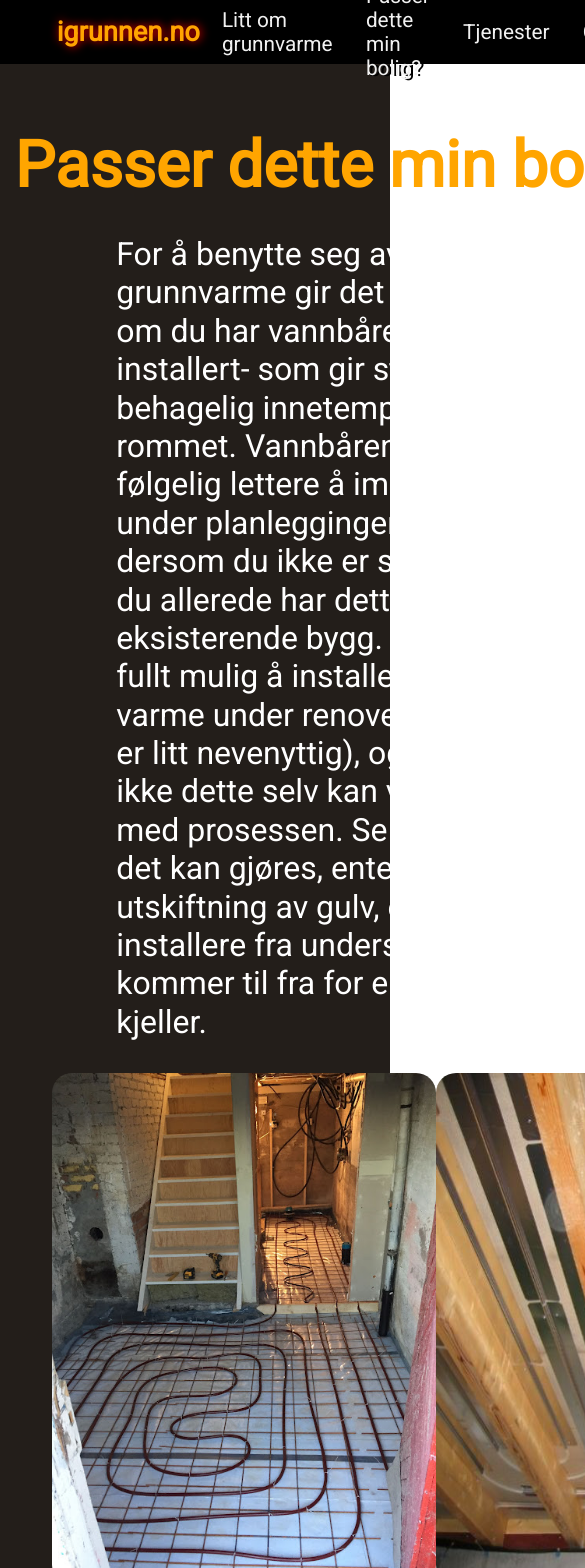
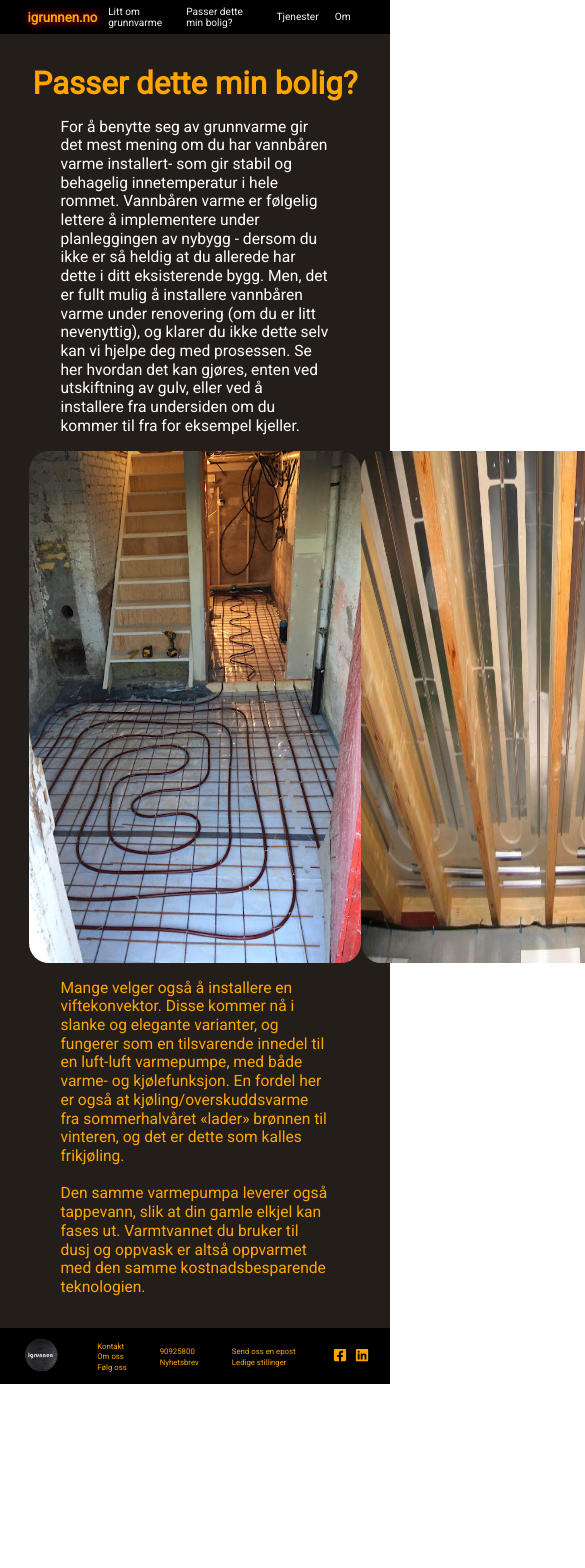
Before and after one commit to joar1/igrunn, a React (Create React App) app: page /tilgjenglig in a window 390 px wide. Shown: the top 1568 px of the page, 585 px wide, since content can reach past the window. After the commit the page ends 1384 px from the top, so only its background shows below. Built offline with nearby package versions, Linux system fonts and the light colour scheme.

Commit message:
responsive design first try

```diff
--- a/src/components/ContactForm.jsx
+++ b/src/components/ContactForm.jsx
@@ -98,17 +98,16 @@ const ContactContainer = styled.div`
 	color: white;
 	width: 100%;
 	margin: 0 auto;
-	display: grid;
-	grid-template-columns: 1fr;
 `;
 
 const StyledContactForm = styled.div`
 	width: 50%;
 	margin: 0 auto;
-	padding: 3em 0;
+	padding: 3em 0 2em 0;
 	h2 {
 		font-weight: bold;
 		font-size: 5em;
+		font-size: 4vw;
 		text-align: center;
 		text-decoration: underline;
 		text-underline-offset: 0.3em;
--- a/src/components/Footer.jsx
+++ b/src/components/Footer.jsx
@@ -51,6 +51,9 @@ const FooterContainer = styled.div`
 	justify-content: space-around;
 	font-size: 1.3em;
 	background: black;
+	@media (max-width: 768px) {
+		font-size: 2vw;
+	}
 `;
 
 const FooterLogo = styled.div`
@@ -69,7 +72,6 @@ const FooterDiv = styled.div`
 	align-items: left;
 	justify-content: center;
 	color: orange;
-	text-shadow: red 1px 0 10px;
 	p {
 		margin-top: 0.2em;
 	}
--- a/src/components/Navbar.jsx
+++ b/src/components/Navbar.jsx
@@ -26,11 +26,13 @@ const NavContainer = styled.div`
 	display: flex;
 	align-items: center;
 	justify-content: space-between;
-	width: 100%;
+	max-width: 100%;
 	height: 4vh;
 	padding: 2em 0;
-	text-shadow: 3.2px 1.1px black;
 	background: black;
+	@media (max-width: 768px) {
+		font-size: 2vw;
+	}
 `;
 
 const NavLogo = styled.div`
@@ -64,10 +66,4 @@ const StyledLink = styled(Link)`
 		color: orange;
 		text-shadow: red 1px 0 10px;
 	}
-	&:active {
-		text-decoration: underline;
-		text-underline-offset: 0.6em;
-		color: orange;
-		text-shadow: red 1px 0 10px;
-	}
 `;
--- a/src/pages/About.jsx
+++ b/src/pages/About.jsx
@@ -44,6 +44,12 @@ const AboutWrapper = styled.div`
 	line-height: 1.3;
 	background: #231e1a;
 	color: white;
+	@media (max-width: 768px) {
+		display: grid;
+		grid-template-columns: 1fr;
+		font-size: 2vw;
+		max-width: 100%;
+	}
 `;
 
 const AboutContainer = styled.div`
--- a/src/pages/Availability.jsx
+++ b/src/pages/Availability.jsx
@@ -46,11 +46,15 @@ function Availability() {
 export default Availability;
 
 const AvailabilityContainer = styled.div`
-	display: grid;
 	margin: 0 auto;
 	background: #231e1a;
 	color: white;
-	grid-template-columns: 1fr;
+	@media (max-width: 768px) {
+		display: grid;
+		grid-template-columns: 1fr;
+		font-size: 2vw;
+		max-width: 100%;
+	}
 `;
 
 const HeaderH1 = styled.h1`
@@ -87,9 +91,14 @@ const ImageContainer = styled.div`
 	margin: 0 auto;
 	width: 85%;
 	img {
-		max-width: 100%;
 		height: 512px;
 		width: 560px;
 		border-radius: 20px;
+		@media (max-width: 768px) {
+			display: grid;
+			grid-template-columns: 1fr;
+			font-size: 2vw;
+			max-width: 100%;
+		}
 	}
 `;
--- a/src/pages/BasicHeating.jsx
+++ b/src/pages/BasicHeating.jsx
@@ -66,10 +66,12 @@ function BasicHeating() {
 export default BasicHeating;
 
 const HeatingContainer = styled.div`
-	display: grid;
 	background: #231e1a;
 	color: white;
-	grid-template-columns: 1fr;
+	@media (max-width: 768px) {
+		font-size: 2vw;
+		max-width: 100%;
+	}
 `;
 
 // LEFT SECTION
@@ -90,6 +92,14 @@ const LeftSection = styled.div`
 		width: 560px;
 		border-radius: 20px;
 	}
+	@media (max-width: 768px) {
+		display: flex;
+		flex-direction: column;
+		font-size: 2vh;
+		max-width: 100%;
+		margin: 0;
+		padding: 0;
+	}
 `;
 
 const ParagraphBelowLeftSection = styled.p`
@@ -100,6 +110,11 @@ const ParagraphBelowLeftSection = styled.p`
 	font-size: 2em;
 	color: orange;
 	text-align: left;
+	@media (max-width: 768px) {
+		font-size: 3vh;
+		max-width: 100%;
+		padding: 1em 2em;
+	}
 `;
 
 // RIGHT SECTION
@@ -113,12 +128,18 @@ const RightSection = styled.div`
 		padding-right: 3em;
 		line-height: 1.4;
 		font-size: 1.8em;
-		text-align: left;
+		font-size: 3vh;
 	}
 	img {
 		height: 512px;
 		width: 560px;
 		border-radius: 20px;
+	}
+	@media (max-width: 768px) {
+		display: flex;
+		flex-direction: column;
+		font-size: 3vh;
+		max-width: 100%;
 	}
 `;
 
@@ -129,6 +150,11 @@ const ParagraphBelowRightSection = styled.p`
 	line-height: 1.4;
 	font-size: 2em;
 	text-align: left;
+	@media (max-width: 768px) {
+		font-size: 3vh;
+		max-width: 100%;
+		padding: 1em 2em;
+	}
 `;
 
 const ParagraphBelowRightSectionOrange = styled.p`
@@ -139,18 +165,26 @@ const ParagraphBelowRightSectionOrange = styled.p`
 	font-size: 2em;
 	color: orange;
 	text-align: left;
+	@media (max-width: 768px) {
+		font-size: 3vh;
+		max-width: 100%;
+		padding: 1em 2em;
+	}
 `;
 
 const ImageContainer = styled.div`
 	display: flex;
 	align-items: center;
 	justify-content: space-evenly;
-	margin: 5em auto;
+	margin: 0 auto 2em auto;
 	width: 85%;
 	img {
-		max-width: 100%;
 		height: 512px;
 		width: 560px;
 		border-radius: 20px;
 	}
+	@media (max-width: 768px) {
+		display: grid;
+		grid-template-columns: 1fr;
+	}
 `;
--- a/src/pages/Home.jsx
+++ b/src/pages/Home.jsx
@@ -83,6 +83,10 @@ export default Home;
 // HOME-STYLING
 const HomeContainer = styled.div`
 	background: #121212;
+	max-width: 100%;
+	@media (max-width: 768px) {
+		flex-direction: column;
+	}
 `;
 
 const HeroSection = styled.div`
@@ -102,7 +106,8 @@ const HeroSection = styled.div`
 `;
 
 const HeaderIgrunn = styled.h1`
-	font-size: 5.5em;
+	font-size: 5em;
+	font-size: 4vw;
 	font-weight: bolder;
 	text-align: left;
 	margin: 0 auto;
@@ -124,6 +129,10 @@ const StyledH2Wrapper = styled.div`
 	background: #121212;
 	color: white;
 	width: 100;
+	@media (max-width: 768px) {
+		width: 100%;
+		font-size: 2vw;
+	}
 `;
 
 const StyledH2 = styled.h2`
@@ -154,6 +163,7 @@ const StyledLink = styled(Link)`
 const NewsTitle = styled.h2`
 	font-weight: bold;
 	font-size: 5em;
+	font-size: 4vw;
 	text-align: center;
 	text-decoration: underline;
 	text-underline-offset: 0.3em;
@@ -168,4 +178,8 @@ const NewsWrapper = styled.div`
 	justify-content: center;
 	margin: 0 auto 2em auto;
 	padding: 2em;
+	@media (max-width: 768px) {
+		display: grid;
+		grid-template-columns: 1fr;
+	}
 `;
--- a/src/pages/Services.jsx
+++ b/src/pages/Services.jsx
@@ -33,6 +33,12 @@ const ServiceWrapper = styled.div`
 	line-height: 1.3;
 	background: #231e1a;
 	color: orange;
+	@media (max-width: 768px) {
+		display: grid;
+		grid-template-columns: 1fr;
+		font-size: 2vw;
+		max-width: 100%;
+	}
 `;
 
 const ServiceContainer = styled.div`
```
Also changed, not shown: 7 other files (tests, documents, lock files or other folders).
